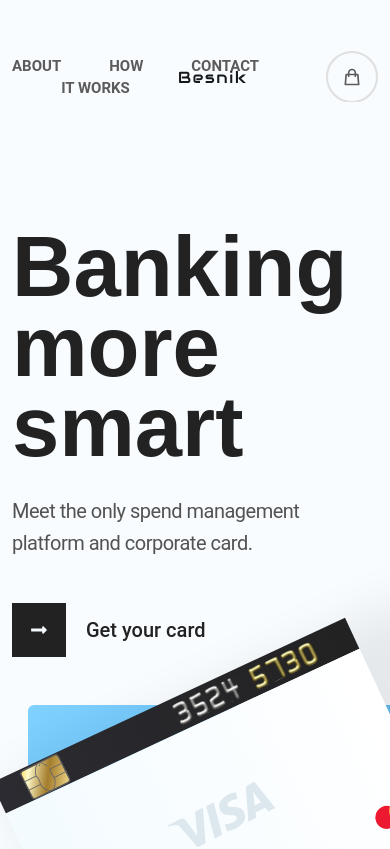
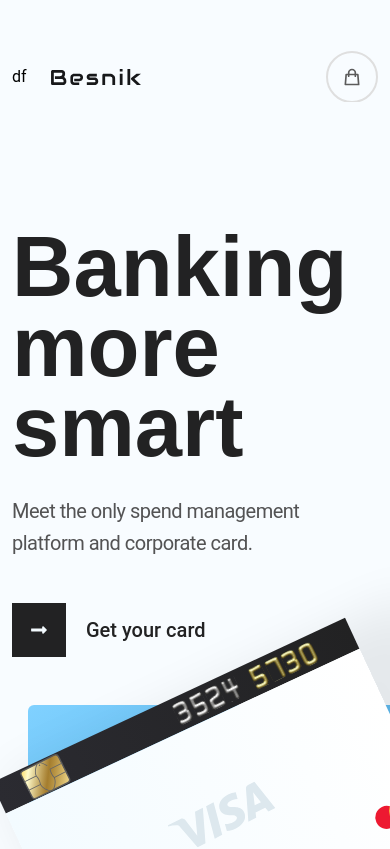
Before and after one commit to enrick-dev/smartbanking-landingpage-figmadesign, a React (Create React App) app: page / in a window 390 px wide. Shown: the top 849 px of the page. Built offline with nearby package versions, Linux system fonts and the light colour scheme; the HTML template or start-up script is replaced by a standard one.

Commit message:
menu mobile

```diff
--- a/src/components/Navbar.jsx
+++ b/src/components/Navbar.jsx
@@ -6,11 +6,13 @@ function Navbar() {
   return (
 
       <div className=' px-3 flex flex-row bg-[#F8FCFF] w-screen max-w-[1300px]  items-center justify-between h-[50px]  '>
-          <ul className='flex flex-row uppercase tracking-normal font-semibold text-[15px] text-[#5b5b5b] '>
+          <ul className='hidden md:flex flex-row uppercase tracking-normal font-semibold text-[15px] text-[#5b5b5b] '>
               <li className='cursor-pointer'>about</li>
               <li className='indent-12 cursor-pointer'>how it works</li>
               <li className='indent-12 cursor-pointer'>contact</li>
           </ul>
+          {/* Mobile menu */}
+          <div>df</div>
           <div>
               <img src={Logo} alt="Logo img" className=' w-[90px] translate-x-[-80px]' />
           </div>
```
